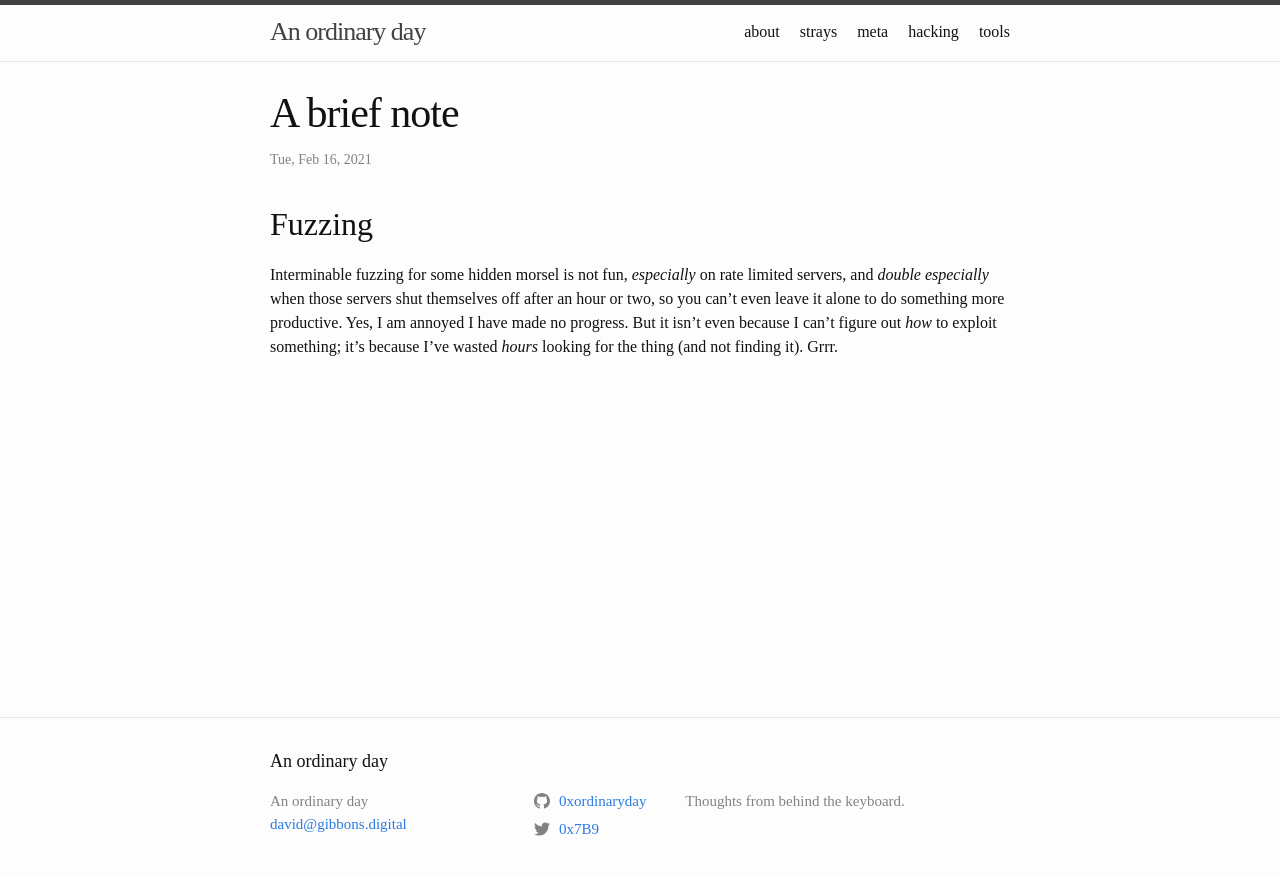
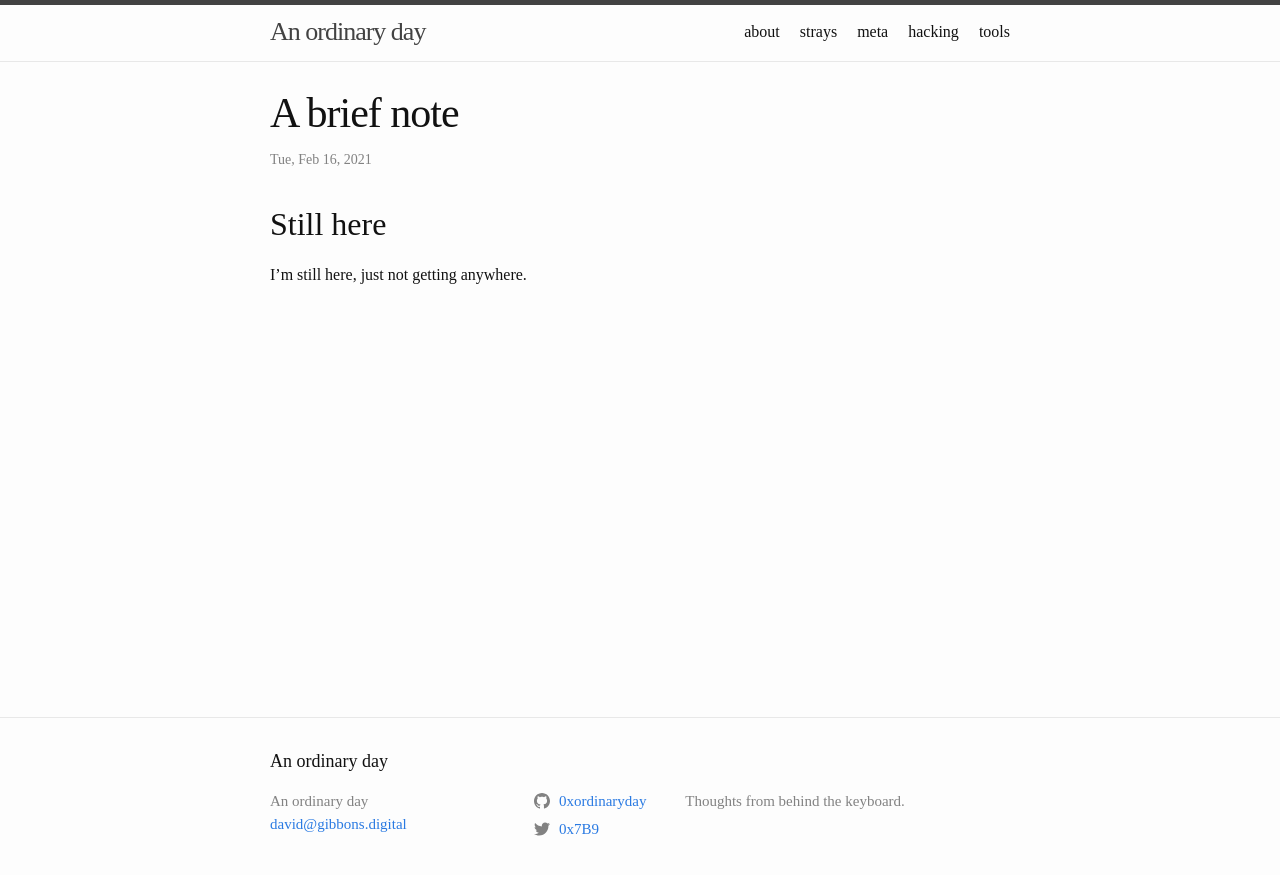
Before and after one commit to 0xordinaryday/blog, a Jekyll site: the page built from hacking/_posts/2021-02-16-note.md, in a window 1280 px wide. Shown: the top 875 px of the page. Built offline with Jekyll 4.4.1, drawn with Linux system fonts in a browser that asks for light colours.

Commit message:
edit this shit

```diff
--- a/hacking/_posts/2021-02-16-note.md
+++ b/hacking/_posts/2021-02-16-note.md
@@ -5,6 +5,5 @@ date:   2021-02-16 16:00:00 +1100
 category: hacking
 ---
 
-## Fuzzing
-
-Interminable fuzzing for some hidden morsel is not fun, *especially* on rate limited servers, and *double especially* when those servers shut themselves off after an hour or two, so you can't even leave it alone to do something more productive. Yes, I am annoyed I have made no progress. But it isn't even because I can't figure out *how* to exploit something; it's because I've wasted *hours* looking for the thing (and not finding it). Grrr.
+## Still here
+I'm still here, just not getting anywhere.
```
